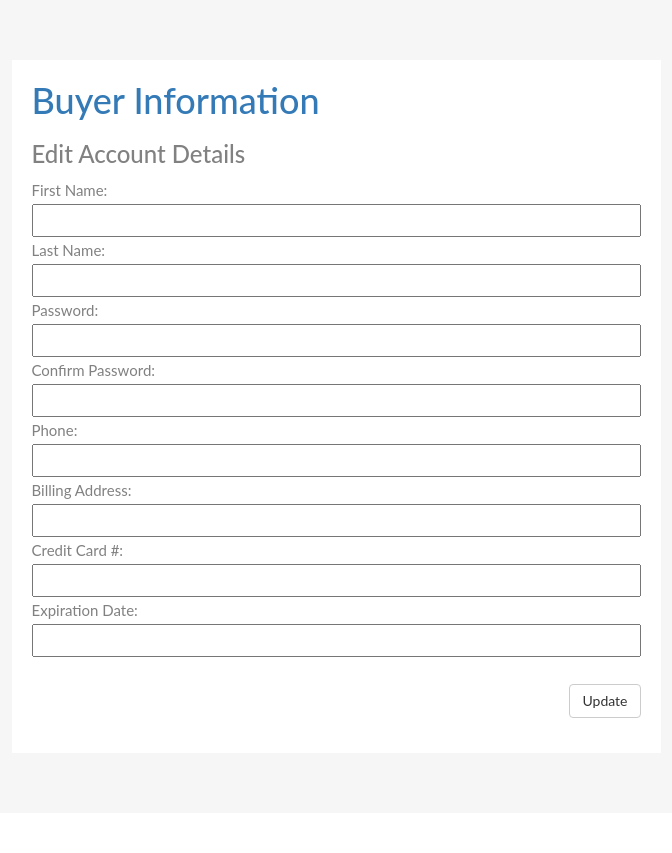
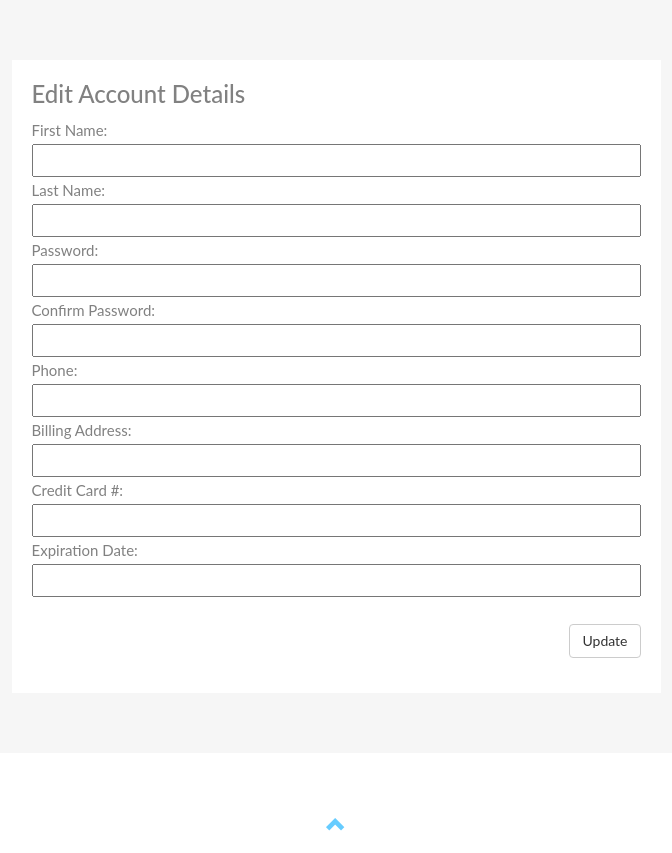
Before and after one commit to deanyuan97/Project-Group-4---IS-4460, a PHP site: page /useredit.php in a window 1280 px wide. Shown: the part 50-903 px from the top of the page, without its empty margins (304-976 px from the left). Run offline with PHP 8.4, Linux system fonts and the light colour scheme; a user stored in the database is signed in; data comes from the database, SQL or seed files in the repository; data that the repository does not hold is empty; some libraries are stand-ins or nearby versions.

Commit message:
Removed link to profile.

```diff
--- a/useredit.php
+++ b/useredit.php
@@ -32,7 +32,6 @@ $user = $result->fetch_assoc();
 
 	<main class="container-fluid text-left bg-grey">
 		<div class="container-slim bg-white">
-			<a href="profile.php"><h1>Buyer Information</h1></a>
 		<form method='post' action='processuseredit.php'>
 			<h3>Edit Account Details</h3>
 						First Name:
```
